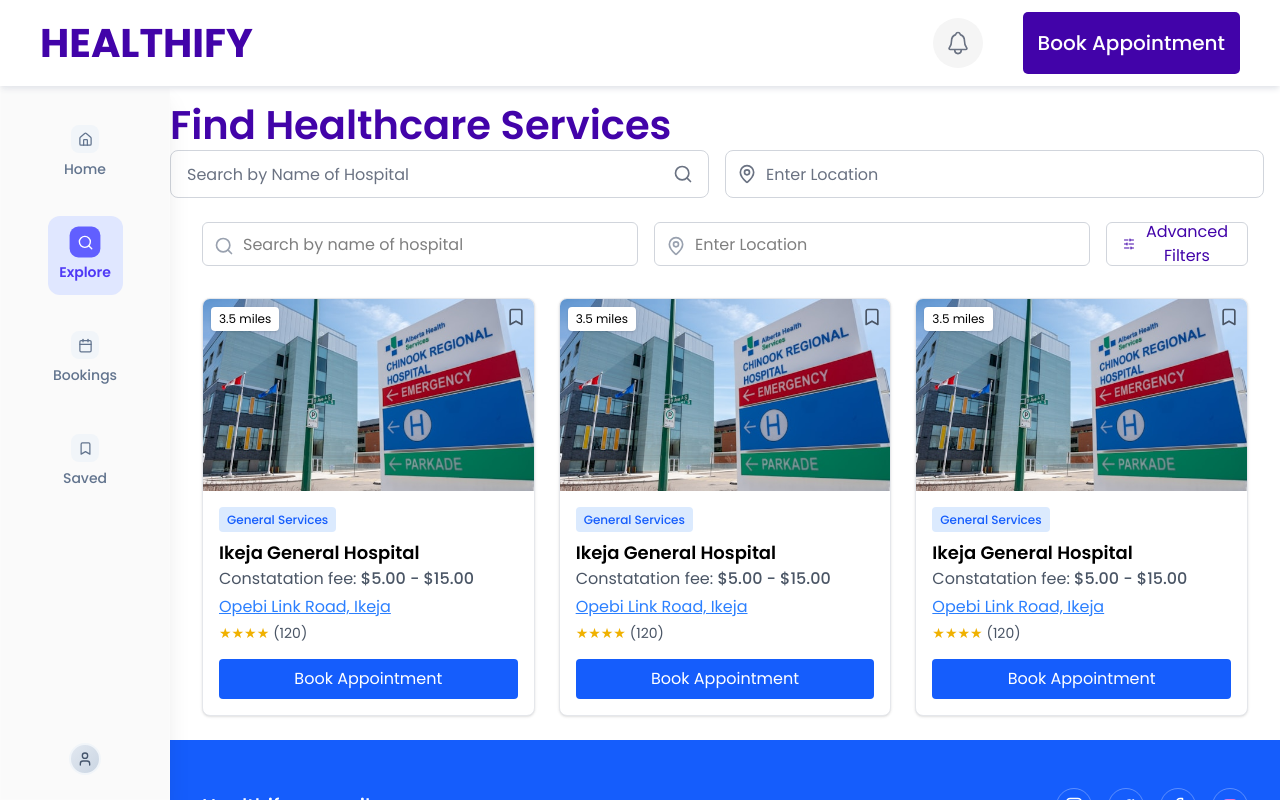
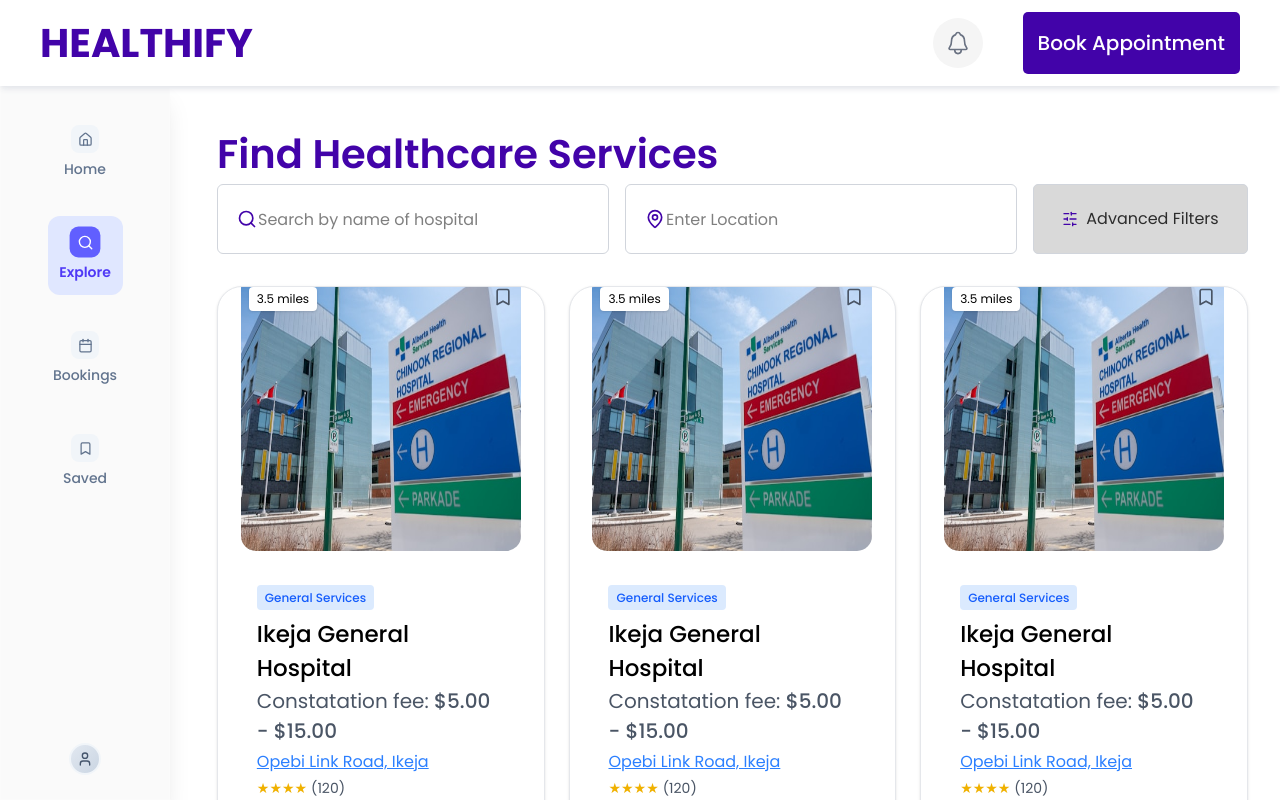
Before and after one commit to BusandCode/healthify, a Next.js app: page /explore in a window 1280 px wide. Shown: the top 800 px of the page. Built offline with nearby package versions, Linux system fonts and the light colour scheme.

Commit message:
healthify

```diff
--- a/app/explore/page.js
+++ b/app/explore/page.js
@@ -15,38 +15,7 @@
       <NavBar />
 
       {/* Main content */}
-      <main className="lg:ml-[170px] pt-[80px] sm:pt-[100px]">
-        <div>
-          <h1 className='font-semibold text-[24px] sm:text-[20px] md:text-[30px] lg:text-[40px]
-          lg:max-w-[800px] text-[#4203a9] leading-tight px-2 sm:px-0'>
-          Find Healthcare Services</h1>
-
-          <div className="max-w-[1094px] flex flex-col gap-3 sm:gap-4 lg:flex-row">
-          {/* Hospital Name Search */}
-          <div className="flex-1 relative">
-            <input
-              type="text"
-              placeholder="Search by Name of Hospital"
-              // value={searchQuery}
-              // onChange={(e) => setSearchQuery(e.target.value)}
-              className="w-full h-12 pl-4 pr-12 border border-gray-300 rounded-lg focus:outline-none focus:ring-2 focus:ring-[#4203a9] text-gray-700 placeholder-gray-500 text-base"
-            />
-            <Search className="absolute right-4 top-3.5 text-gray-500" size={20} />
-          </div>
-
-          {/* Location Search */}
-          <div className="flex-1 relative">
-            <MapPin className="absolute left-3 top-1/2 transform -translate-y-1/2 w-4 h-4 sm:w-5 sm:h-5 text-gray-500" />
-            <input
-              type="text"
-              placeholder="Enter Location"
-              // value={location}
-              // onChange={(e) => setLocation(e.target.value)}
-              className="w-full h-11 sm:h-12 pl-9 sm:pl-10 pr-3 sm:pr-4 border border-gray-300 rounded-lg focus:outline-none focus:ring-2 focus:ring-[#4203a9] focus:border-transparent text-gray-700 placeholder-gray-500 text-sm sm:text-base"
-            />
-          </div>
-        </div>
-        </div>
+      <main className="lg:ml-[185px] pt-[80px] sm:pt-[100px]">
         {/* Hospital Cards */}
         <HospitalCard />
       <Footer />
--- a/components/HospitalCard.js
+++ b/components/HospitalCard.js
@@ -35,57 +35,95 @@
     rating: 4.8,
     reviews: 120,
   },
+  {
+    id: 4,
+    name: 'Ikeja General Hospital',
+    image: '/ikeja.jpg',
+    distance: '3.5 miles',
+    fee: '$5.00 - $15.00',
+    address: 'Opebi Link Road, Ikeja',
+    rating: 4.8,
+    reviews: 120,
+  },
+  {
+    id: 5,
+    name: 'Ikeja General Hospital',
+    image: '/ikeja.jpg',
+    distance: '3.5 miles',
+    fee: '$5.00 - $15.00',
+    address: 'Opebi Link Road, Ikeja',
+    rating: 4.8,
+    reviews: 120,
+  },
+  {
+    id: 6,
+    name: 'Ikeja General Hospital',
+    image: '/ikeja.jpg',
+    distance: '3.5 miles',
+    fee: '$5.00 - $15.00',
+    address: 'Opebi Link Road, Ikeja',
+    rating: 4.8,
+    reviews: 120,
+  },
 ];
 
 const HospitalCard = () => {
   return (
-    <div className="px-4 sm:px-6 lg:px-8 py-6 max-w-7xl mx-auto">
+    <div className="px-4 lg:px-8 py-6 max-w-7xl mx-auto">
+    <h1 className='font-semibold text-[24px] sm:text-[20px] md:text-[30px] lg:text-[40px]
+          text-[#4203a9]'>
+          Find Healthcare Services</h1>
       {/* Search Bar */}
       <div className="flex flex-col sm:flex-row gap-4 mb-8">
-        <div className="relative w-full">
-          <Search className="absolute left-3 top-3.5 text-gray-400" size={20} />
+        <div className="relative w-full flex items-center justify-center">
+          <Search className="absolute left-5 text-[#4203a9] " size={20} />
           <input
             type="text"
             placeholder="Search by name of hospital"
-            className="w-full h-11 pl-10 pr-4 border border-gray-300 rounded-md text-sm sm:text-base focus:outline-none focus:ring-2 focus:ring-[#4203a9]"
+            className="w-full max-w-[415px] h-[70px] pl-10 pr-4 border border-gray-300 rounded-md text-sm sm:text-base focus:outline-none focus:ring-2 focus:ring-[#4203a9]"
           />
         </div>
-        <div className="relative w-full">
-          <MapPin className="absolute left-3 top-3.5 text-gray-400" size={20} />
+        <div className="relative w-full flex items-center justify-center">
+          <MapPin className="absolute left-5 text-[#4203a9]" size={20} />
           <input
             type="text"
             placeholder="Enter Location"
-            className="w-full h-11 pl-10 pr-4 border border-gray-300 rounded-md text-sm sm:text-base focus:outline-none focus:ring-2 focus:ring-[#4203a9]"
+            className="w-full max-w-[415px] h-[70px] pl-10 pr-4 border border-gray-300 rounded-md text-sm sm:text-base focus:outline-none focus:ring-2 focus:ring-[#4203a9]"
           />
         </div>
-        <button className="h-11 px-4 flex items-center justify-center gap-2 border border-gray-300 rounded-md text-sm sm:text-base text-[#4203a9] hover:bg-gray-100 transition w-full sm:w-auto">
-          <SlidersHorizontal size={18} /> Advanced Filters
+        <button className="max-w-[215px] h-[70px] flex items-center
+        justify-center gap-2 bg-[#D9D9D9] border border-gray-300 rounded-[5px]
+        text-[#2C2C2C] hover:bg-gray-100 transition w-full">
+        <SlidersHorizontal size={18} className='text-[#4203a9] text-[20px] w-[16px] h-[18px]' />
+        Advanced Filters
         </button>
       </div>
 
       {/* Hospital Cards */}
       <div className="grid grid-cols-1 sm:grid-cols-2 lg:grid-cols-3 gap-6">
         {hospitals.map((hospital) => (
-          <div key={hospital.id} className="bg-white rounded-lg shadow border border-gray-200 overflow-hidden relative">
-            <div className="relative">
+          <div key={hospital.id} className="bg-white max-w-[330px] h-[616px]
+          rounded-[25px] shadow border border-gray-200 overflow-hidden relative">
+            <div className='max-w-[280px] mx-auto h-[566px] flex flex-col justify-center items-center gap-[18px]'>
+                <div className="relative">
               <Image
                 src={hospital.image}
                 alt={hospital.name}
                 width={400}
                 height={250}
-                className="w-full h-48 object-cover"
+                className="w-[280px] h-[280px] rounded-[15px]"
               />
-              <span className="absolute top-2 left-2 bg-white text-xs px-2 py-1 rounded shadow">
+              <span className="absolute top-4 left-2 bg-white text-xs px-2 py-1 rounded shadow">
                 {hospital.distance}
               </span>
-              <Bookmark className="absolute top-2 right-2 text-gray-600" size={20} />
+              <Bookmark className="absolute top-4 right-2 text-gray-600" size={20} />
             </div>
             <div className="p-4">
               <span className="text-xs text-blue-600 font-medium bg-blue-100 px-2 py-1 rounded">
                 General Services
               </span>
-              <h3 className="mt-2 font-semibold text-base sm:text-lg">{hospital.name}</h3>
-              <p className="text-sm sm:text-base text-gray-600 mb-1">
+              <h3 className="mt-2 font-medium text-[23px]">{hospital.name}</h3>
+              <p className="text-[20px] text-gray-600 mb-1">
                 Constatation fee: <span className="font-medium">{hospital.fee}</span>
               </p>
               <p className="text-sm sm:text-base text-blue-500 underline">{hospital.address}</p>
@@ -98,6 +136,7 @@
               </button>
             </div>
           </div>
+          </div>
         ))}
       </div>
     </div>
```
